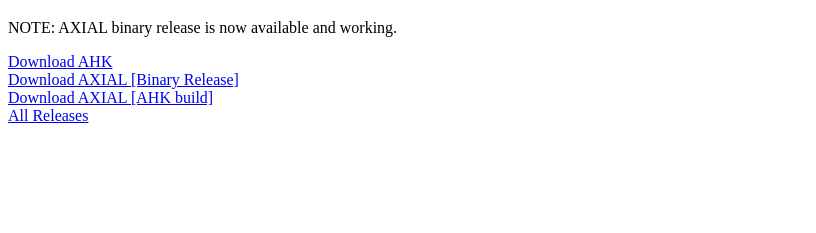
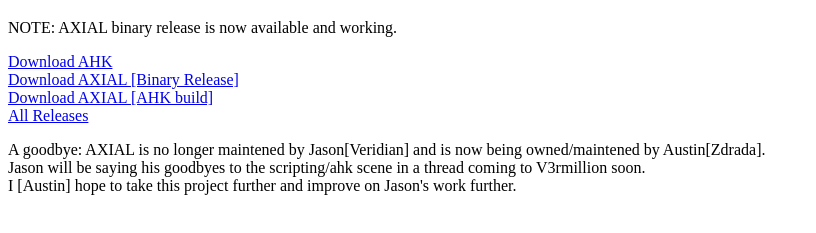
Before and after one commit to veridiansware/veridiansware.github.io, a plain HTML site: page index.html in a window 1280 px wide. Shown: the part 61-294 px from the top of the page, without its empty margins (0-816 px from the left). Drawn offline with Linux system fonts and the light colour scheme.

Commit message:
handed over to Austin

```diff
--- a/index.html
+++ b/index.html
@@ -12,6 +12,9 @@
             <a href="https://www.autohotkey.com/download/ahk-install.exe">Download AHK</a><br>
             <a href="https://github.com/veridiansware/veridiansware.github.io/releases/download/A-v1.0/AXIAL-v1.0.exe">Download AXIAL [Binary Release]</a><br>
             <a href="https://github.com/veridiansware/veridiansware.github.io/releases/download/A-v1.0/AXIAL-v1.0.ahk">Download AXIAL [AHK build]</a><br>
-            <a href="https://github.com/veridiansware/veridiansware.github.io/releases">All Releases</a>
+            <a href="https://github.com/veridiansware/veridiansware.github.io/releases">All Releases</a><br>
+            <p> A goodbye: AXIAL is no longer maintened by Jason[Veridian] and is now being owned/maintened by Austin[Zdrada].<br>
+                Jason will be saying his goodbyes to the scripting/ahk scene in a thread coming to V3rmillion soon.<br>
+                I [Austin] hope to take this project further and improve on Jason's work further.</p>
         </div>
 </html>
```
